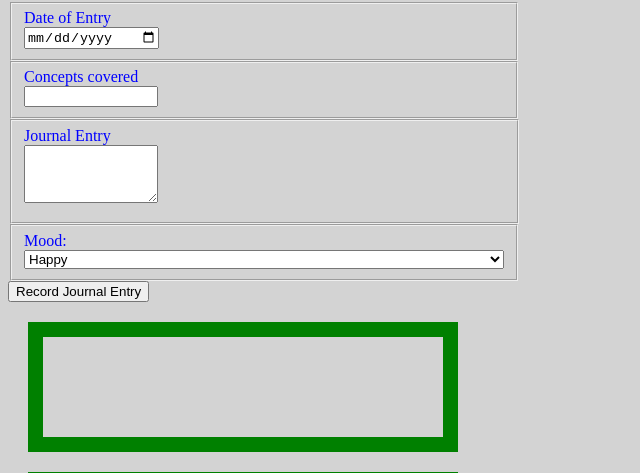
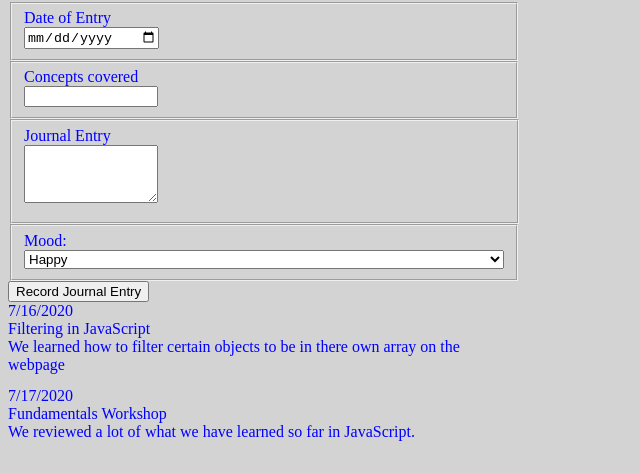
Before and after one commit to Cwelshofer/Daily-Journal, a plain HTML site: page index.html in a window 1280 px wide. Shown: the part 274-747 px from the top of the page, without its empty margins (0-640 px from the left). Drawn offline with Linux system fonts and the light colour scheme.

Commit message:
fixed errors

```diff
--- a/index.html
+++ b/index.html
@@ -45,11 +45,13 @@
         <article class="recordButton">
           <button type="button">Record Journal Entry</button>
         </article>
+        <article id="entryLog">
+        </article>
         <article class="firstlist">
           <div class="list"></div>
           <ol></ol>
         </article>
-        <article class="seondLists">
+        <article class="secondLists">
           <div class="secondList">
           </div>
         </article>
@@ -60,6 +62,7 @@
     </div>
     </form>
   </main>
-  <script type="module" src="./scripts/main.js>
+  <script type="module" src="./scripts/main.js">
+  </script>
 </body>
 </html>
--- /dev/null
+++ b/scripts/JournalEntry.js
@@ -0,0 +1,13 @@
+/*
+ *  Purpose: To render a single journal entry as an
+ *           HTML representation of the data
+ */
+export const JournalEntryComponent = (entry) => {
+    return `
+        <section id="entry--${entry.id}" class="journalEntry">
+           <div class="journal__date">${entry.date}</div>
+           <div class="journal__concept">${entry.concept}</div>
+           <div class="journal__entry">${entry.entry}</div>
+        </section>
+    `
+}
--- /dev/null
+++ b/scripts/JournalEntryList.js
@@ -0,0 +1,30 @@
+/*
+ *  Purpose:
+ *    To render as many journal entry components as
+ *    there are items in the collection exposed by the
+ *    data provider component
+ */
+import { useJournalEntries } from "./JournalDataProvider.js"
+import { JournalEntryComponent } from "./JournalEntry.js"
+
+// DOM reference to where all entries will be rendered
+const entryLog = document.querySelector("#entryLog")
+
+export const EntryListComponent = () => {
+    // Use the journal entry data from the data provider component
+    const entries = useJournalEntries()
+    console.log(entries)
+    let journalHTMLRepresentations = ""
+    for (const entry of entries) {
+        journalHTMLRepresentations += JournalEntryComponent(entry)
+    }
+        /*
+            Invoke the component that returns an
+            HTML representation of a single entry
+        */
+        entryLog.innerHTML += `
+        <section>
+        ${journalHTMLRepresentations}
+        </section> `
+
+}
--- a/scripts/main.js
+++ b/scripts/main.js
@@ -0,0 +1,2 @@
+import { EntryListComponent } from "./JournalEntryList.js";
+EntryListComponent()
```
